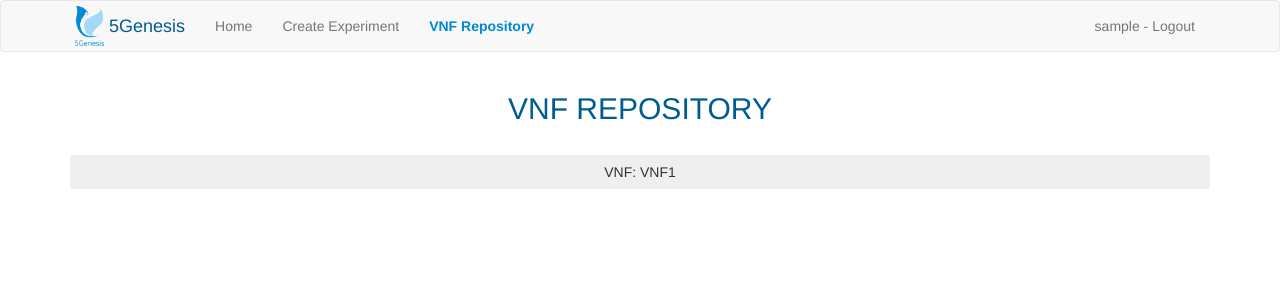
After one commit to 6G-SANDBOX/portal, a Flask app: page /vnf_repository in a window 1280 px wide. The commit adds this page. Shown: the top 300 px of the page. Run offline with Flask 2, Linux system fonts and the light colour scheme; a user stored in the database is signed in; tables that the repository leaves empty hold one stand-in row (values such as "Sample post"); some libraries are stand-ins or nearby versions.

Commit message:
Add VNF Repository page and display user's VNFs

```diff
--- a/app/main/routes.py
+++ b/app/main/routes.py
@@ -3,7 +3,7 @@ from flask_login import current_user, login_required
 from REST import Dispatcher_Api
 from app import db
 from app.main import bp
-from app.models import User, Experiment, Execution, Action
+from app.models import User, Experiment, Execution, Action, VNF
 from app.main.forms import ExperimentForm, RunExperimentForm
 from Helper import Config, LogInfo
 from datetime import datetime
@@ -113,3 +113,10 @@ def execution(execution_id):
         else:
             flash(f'Forbidden - You don\'t have permission to access this execution', 'error')
             return redirect(url_for('main.index'))
+
+
+@bp.route('/vnf_repository', methods=['GET', 'POST'])
+@login_required
+def vnf_repository():
+    VNFs = current_user.user_VNFs()
+    return render_template('vnf_repository.html', title='Home', VNFs=VNFs)
--- a/app/models.py
+++ b/app/models.py
@@ -69,6 +69,10 @@ class User(UserMixin, db.Model):
     def user_actions(self):
         acts = Action.query.filter_by(user_id=self.id).order_by(Action.id.desc()).limit(10)
         return acts
+
+    def user_VNFs(self):
+        VNFs = VNF.query.filter_by(user_id=self.id).order_by(VNF.id)
+        return VNFs
 
     @staticmethod
     def verify_reset_password_token(token):
--- /dev/null
+++ b/app/templates/_VNF.html
@@ -0,0 +1 @@
+{{ VNFInfo.description }}
--- a/app/templates/base.html
+++ b/app/templates/base.html
@@ -45,6 +45,7 @@
             <ul class="nav navbar-nav">
                 <li><a id="navbar-home" href="{{ url_for('main.index') }}">Home</a></li>
                 <li><a id="navbar-createExperiment" href="{{ url_for('main.new_experiment') }}">Create Experiment</a></li>
+                <li><a id="navbar-vnf" href="{{ url_for('main.vnf_repository') }}">VNF Repository</a></li>
             </ul>
             <ul class="nav navbar-nav navbar-right">
                 <li><a href="{{ url_for('authentication.logout') }}">{{ current_user.username }} - Logout</a></li>
--- a/app/templates/index.html
+++ b/app/templates/index.html
@@ -9,6 +9,7 @@
 (function() {
     document.getElementById('navbar-home').classList.add('menuSelected');
     document.getElementById('navbar-createExperiment').classList.remove('menuSelected');
+    document.getElementById('navbar-vnf').classList.remove('menuSelected');
 })();
 </script>
 {% endblock %}
--- a/app/templates/new_experiment.html
+++ b/app/templates/new_experiment.html
@@ -20,6 +20,7 @@
 (function() {
     document.getElementById('navbar-createExperiment').classList.add('menuSelected');
     document.getElementById('navbar-home').classList.remove('menuSelected');
+    document.getElementById('navbar-vnf').classList.remove('menuSelected');
 })();
 </script>
 {% endblock %}
--- /dev/null
+++ b/app/templates/vnf_repository.html
@@ -0,0 +1,41 @@
+{% extends "base.html" %}
+{% import 'bootstrap/wtf.html' as wtf %}
+
+{% block scripts %}
+{{ super() }}
+<script>
+(function() {
+    document.getElementById('navbar-vnf').classList.add('menuSelected');
+    document.getElementById('navbar-home').classList.remove('menuSelected');
+    document.getElementById('navbar-createExperiment').classList.remove('menuSelected');
+})();
+</script>
+{% endblock %}
+
+{% macro accordionCard(accordion, card, VNFInfo) %}
+<div class="card">
+    <div class="card-header" id="{{ card }}Header">
+        <button class="btn btn-block" type="button" data-toggle="collapse"
+                data-target="#{{ card }}_VNF" aria-expanded="false" aria-controls="{{ card }}_VNF">
+            VNF: {{ card }}
+        </button>
+    </div>
+    <div id="{{ card }}_VNF" class="collapse" aria-labelledby="{{ card }}Header" data-parent="#{{ accordion }}">
+        <div class="card-body">
+            {% include '_VNF.html' %}
+        </div>
+    </div>
+</div>
+{% endmacro %}
+
+{% block app_content %}
+<div style="text-align: center">
+    <h2>VNF REPOSITORY</h2>
+</div>
+</br>
+<div class="accordion" id="VNFAccordion">
+    {% for VNF in VNFs %}
+    {{ accordionCard('VNFAccordion', 'VNF'+(VNF.id|string), VNF) }}
+    {% endfor %}
+</div>
+{% endblock %}
```
